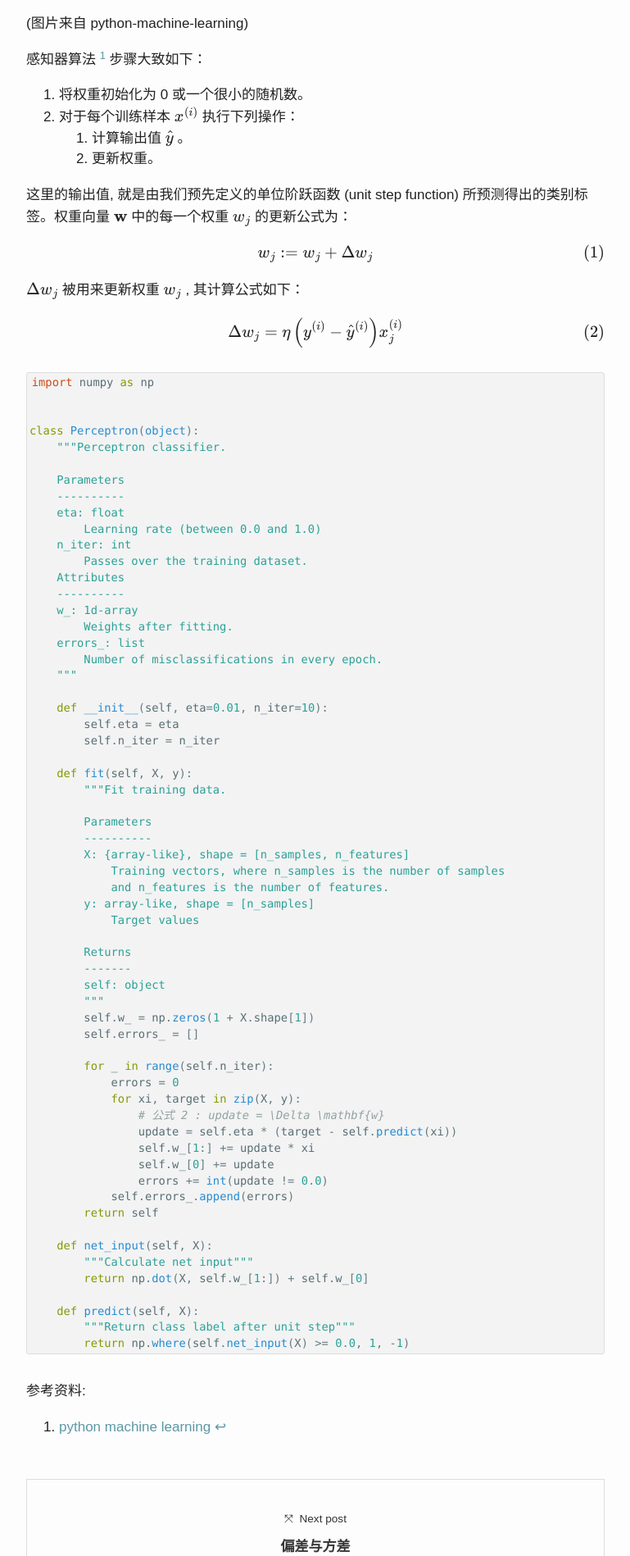
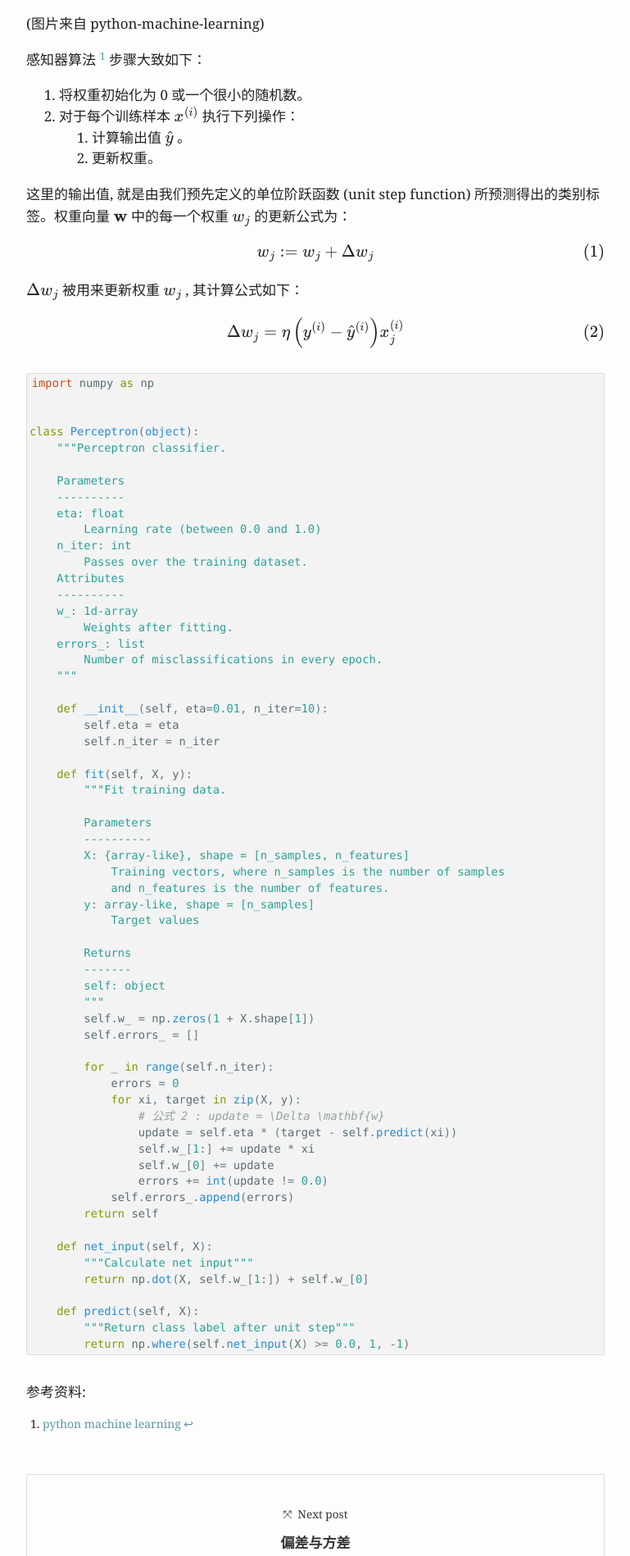
Before and after one commit to liuchengxu/blog-cn, a Jekyll site: the page built from _posts/2017-01-01-perceptron.md, in a window 1280 px wide. Shown: the part 523-2421 px from the top of the page at 82% size, without its empty margins (255-1024 px from the left). Built offline with Jekyll 4.4.1, drawn with Linux system fonts in a browser that asks for light colours; formulas are drawn with MathJax 3; grey boxes are pictures that could not be loaded.

Commit message:
Update foot-family

```diff
--- a/assets/_sass/_base.scss
+++ b/assets/_sass/_base.scss
@@ -11,7 +11,7 @@
 }
 
 body {
-  font: normal 17px/1.5 微软雅黑, 'Karla', sans-serif, 'PT Serif', "Helvetica Neue", "Helvetica", Arial, sans-serif;
+  font: normal 17px/1.5 "ComputerModern", Georgia, Palatino, "Century Schoolbook L", "Times New Roman", 微软雅黑, 'Karla', sans-serif, 'PT Serif', "Helvetica Neue", "Helvetica", Arial, sans-serif;
   width: 100%;
   height: 100%;
   background: #fdfdfd;
--- a/assets/_sass/_layout.scss
+++ b/assets/_sass/_layout.scss
@@ -368,6 +368,12 @@
   line-height: 1.5em;
 }
 
+.footnotes {
+  font-size: 14px;
+  font-family: "ComputerModern", Georgia, Palatino, "Century Schoolbook L", "Times New Roman", Times, serif;
+  margin-left: -20px;
+}
+
 
 
 /*
```
